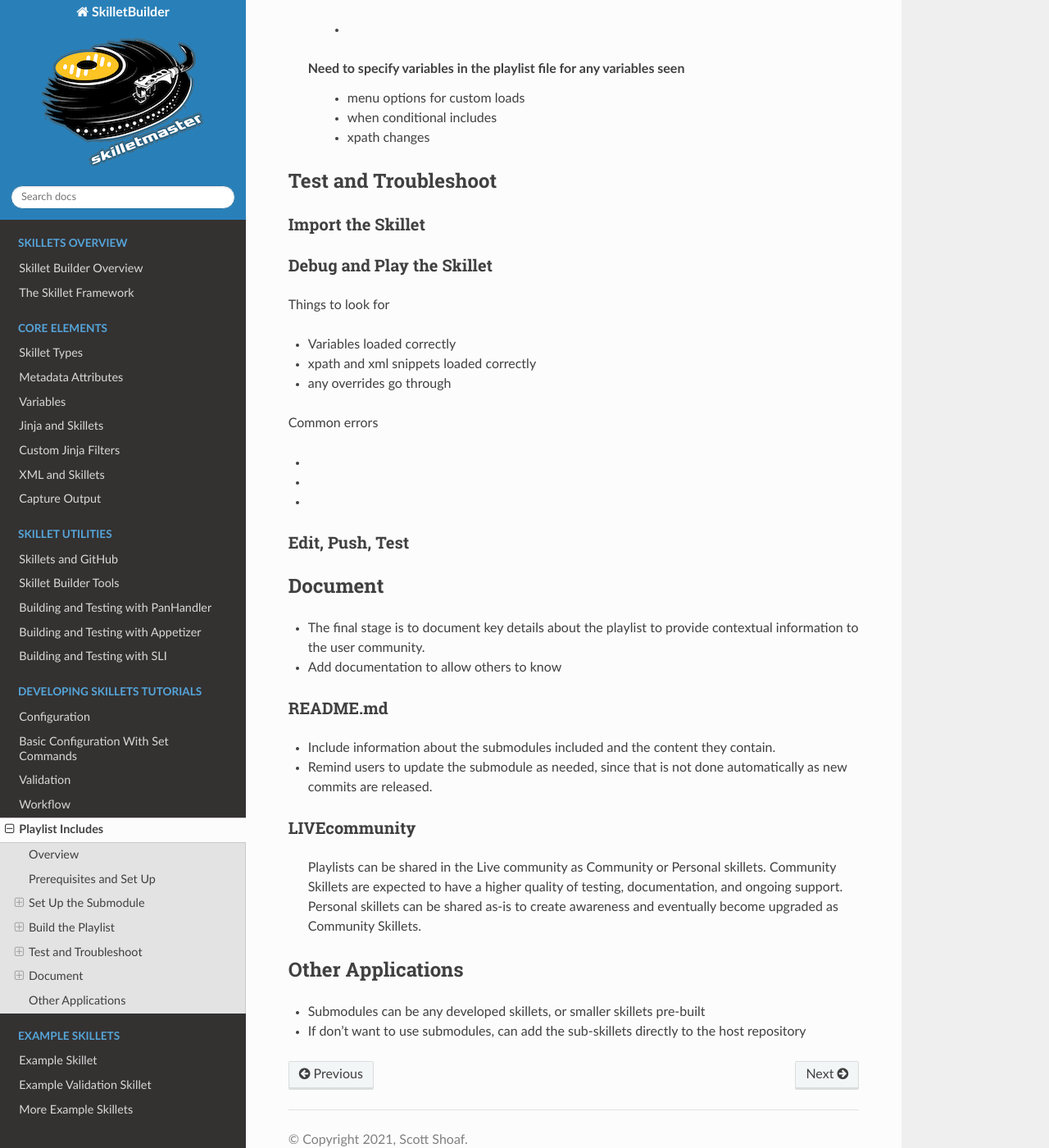
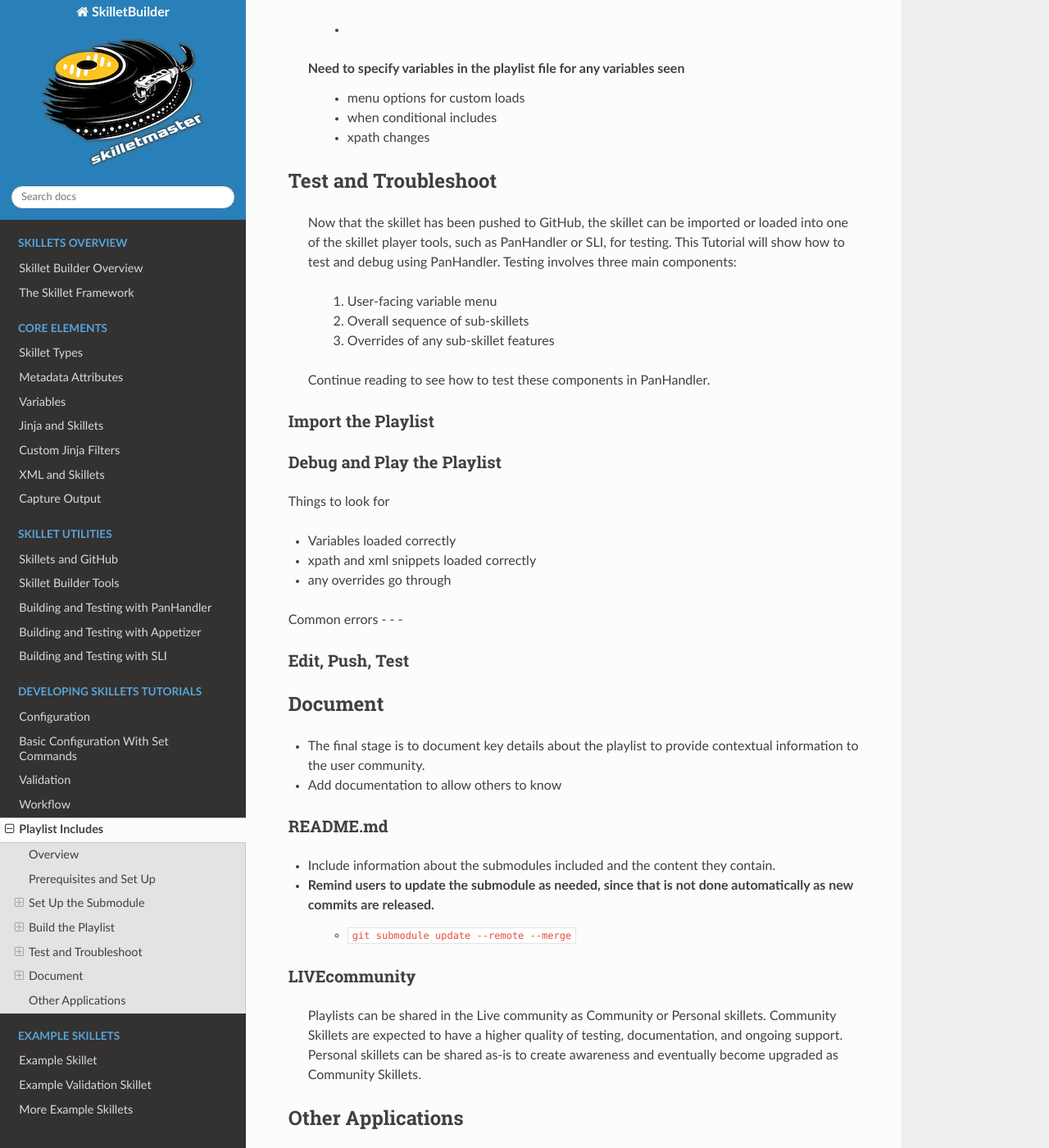
Before and after one commit to PaloAltoNetworks/SkilletBuilder, a Sphinx documentation site: the page built from docs/tutorials/tutorial_includes.rst, in a window 1280 px wide and 1400 px high, scrolled down 4240 px. Shown: the whole window at 82% size. Built offline with Sphinx 7.4.7 and the Read the Docs theme 2.0.0, drawn with Linux system fonts in a browser that asks for light colours.

Commit message:
add content

```diff
--- a/docs/tutorials/tutorial_includes.rst
+++ b/docs/tutorials/tutorial_includes.rst
@@ -202,11 +202,23 @@ Including Variables
 Test and Troubleshoot
 ---------------------
 
+    Now that the skillet has been pushed to GitHub, the skillet can be imported or loaded into one of the skillet
+    player tools, such as PanHandler or SLI, for testing. This Tutorial will show how to test and debug using PanHandler.
+    Testing involves three main components:
 
-Import the Skillet
+        1. User-facing variable menu
+        2. Overall sequence of sub-skillets
+        3. Overrides of any sub-skillet features
+
+    Continue reading to see how to test these components in PanHandler.
+
+
+Import the Playlist
 ~~~~~~~~~~~~~~~~~~
 
-Debug and Play the Skillet
+
+
+Debug and Play the Playlist
 ~~~~~~~~~~~~~~~~~~~~~~~~~~
 
 Things to look for
@@ -216,7 +228,6 @@ Things to look for
 - any overrides go through
 
 Common errors
-
 -
 -
 -
@@ -237,6 +248,7 @@ README.md
 
 - Include information about the submodules included and the content they contain.
 - Remind users to update the submodule as needed, since that is not done automatically as new commits are released.
+    - ``git submodule update --remote --merge``
 
 LIVEcommunity
 ~~~~~~~~~~~~~~
```
